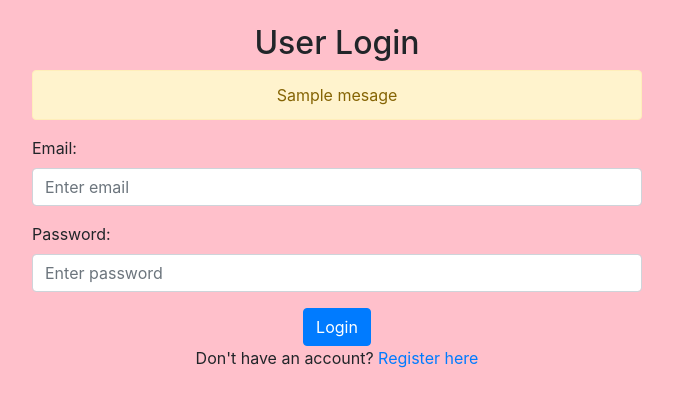
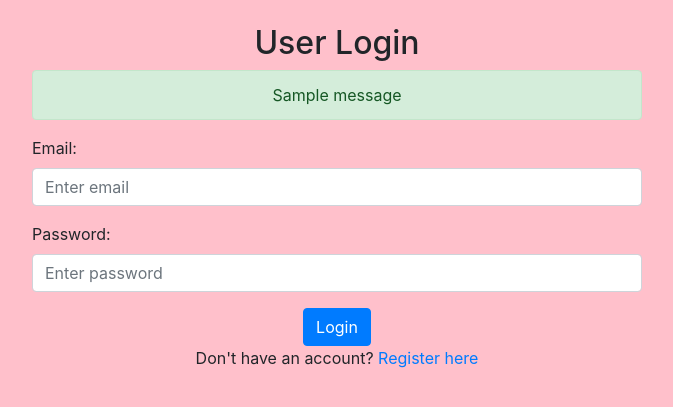
Before and after one commit to Israelshecktar/seemeehere, a Flask app: template templates/login.html in a window 1280 px wide. Shown: the part 76-483 px from the top of the page, without its empty margins (303-976 px from the left). Run offline with Flask 3, Linux system fonts and the light colour scheme; the template is opened without the code that fills it: most values are stand-ins (such as "Sample title", 1, 10 or a date in 2020); one stand-in notice (Sample message) is shown; parts of the project's set-up code (start-up, migrations or seed data) failed here and were passed over; some libraries are stand-ins or nearby versions.

Commit message:
fixed login logic

```diff
--- a/app.py
+++ b/app.py
@@ -28,10 +28,8 @@ app.config.from_pyfile('config.py')
 bcrypt = Bcrypt(app)
 mysql = MySQL(app)
 
-@app.route('/')
 @app.route('/login', methods=['GET', 'POST'])
 def login():
-    message = ''
     if request.method == 'POST' and 'email' in request.form and 'password' in request.form:
         email = request.form['email']
         password = request.form['password']
@@ -45,11 +43,13 @@ def login():
                 session['name'] = user['first_name']
                 session['email'] = user['email']
                 session['role'] = user['role']
-                message = 'Logged in successfully !'
+                flash('Logged in successfully!', 'success')
                 return redirect(url_for('dashboard'))
             else:
-                message = 'Email or password is incorrect !'
-    return render_template('login.html', message=message)
+                flash('Email or password is incorrect!', 'error')
+        else:
+            flash('Missing email or password', 'error')
+    return render_template('login.html')
 
 @app.route("/dashboard", methods =['GET', 'POST'])
 def dashboard():
--- a/templates/login.html
+++ b/templates/login.html
@@ -5,10 +5,15 @@
   <div class="row justify-content-center">
     <div class="col-md-6 mt-4"> <!-- Added mt-5 for margin-top -->
       <h2 class="text-center">User Login</h2>
+      <!-- Flash Messages Display -->
+      {% with messages = get_flashed_messages(with_categories=true) %}
+        {% if messages %}
+          {% for category, message in messages %}
+            <div class="alert alert-{{ category }} text-center">{{ message }}</div>
+          {% endfor %}
+        {% endif %}
+      {% endwith %}
       <form action="{{ url_for('login') }}" method="post">
-        {% if mesage is defined and mesage %}
-          <div class="alert alert-warning text-center">{{ mesage }}</div>
-        {% endif %}
         <div class="form-group">
           <label for="email">Email:</label>
           <input type="email" class="form-control" id="email" name="email" placeholder="Enter email">
```
Also changed, not shown: faces/Toyin.jpg (added).
